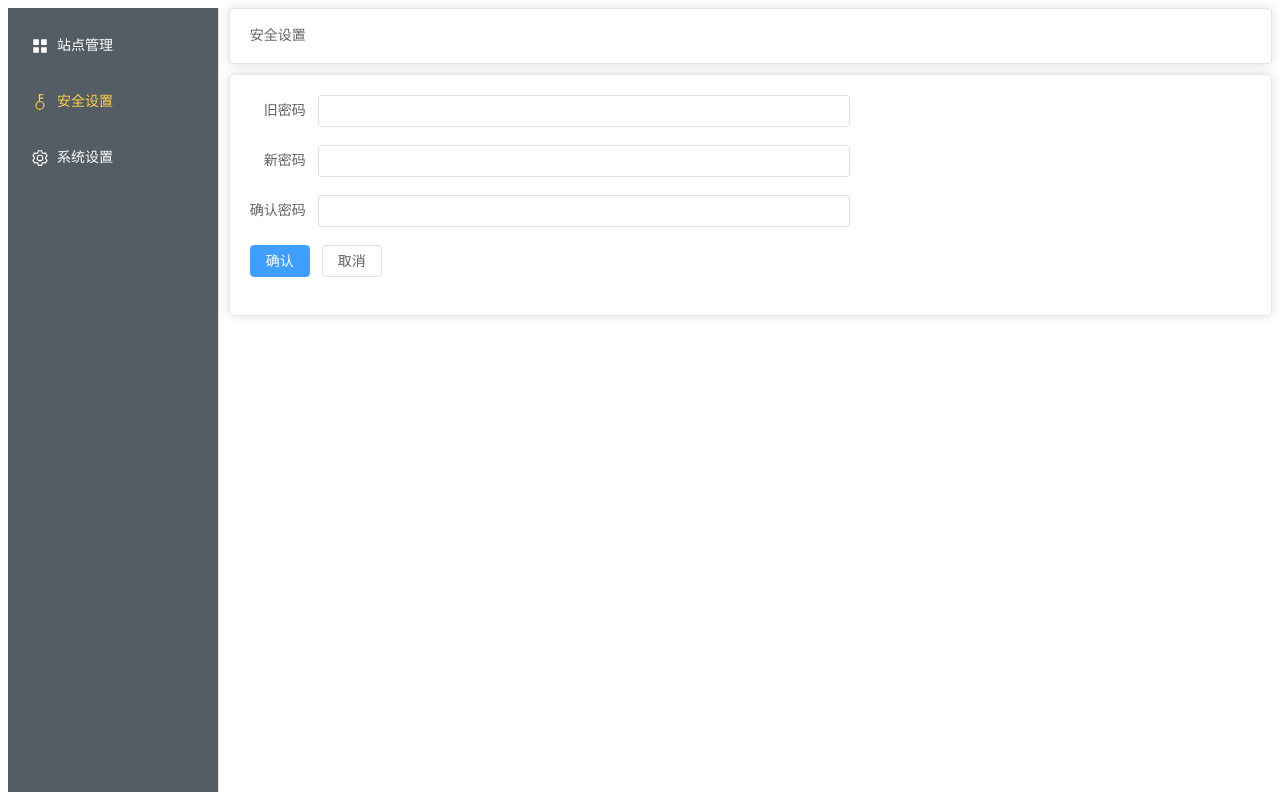
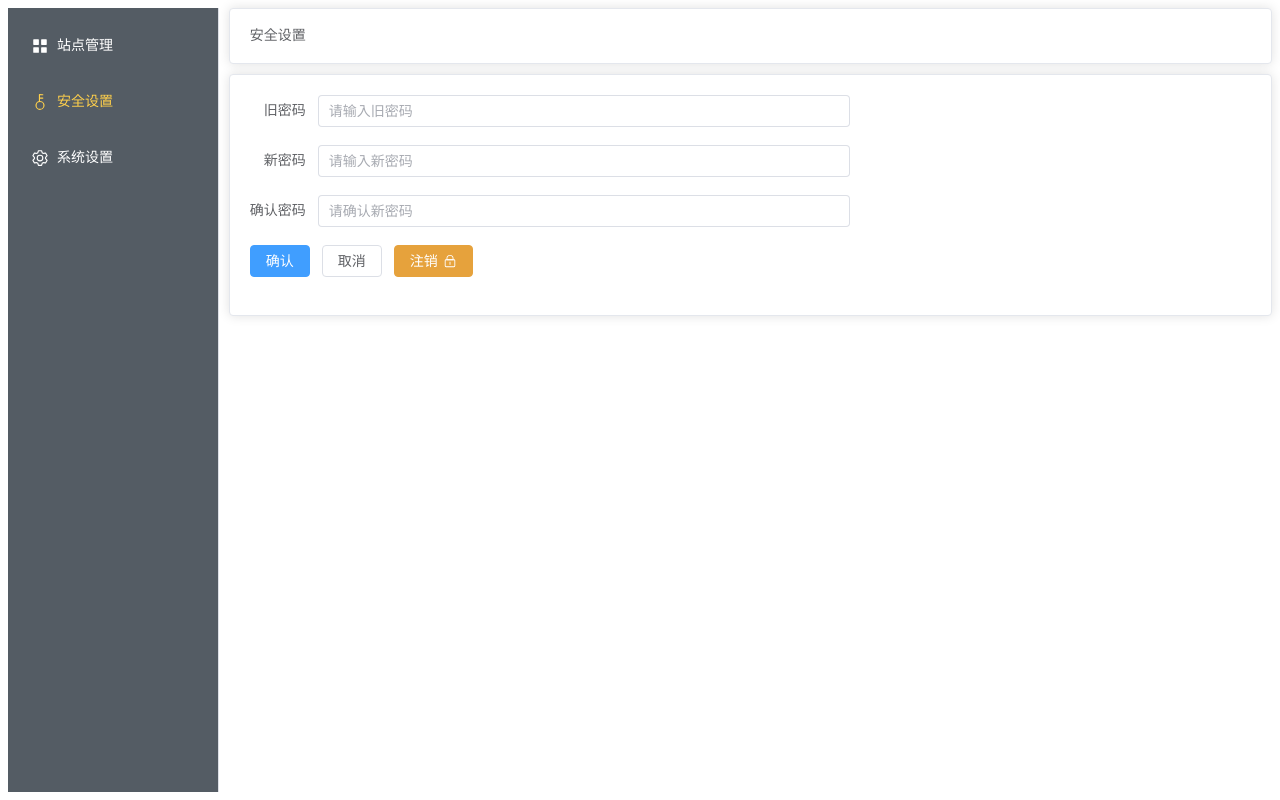
Before and after one commit to bugbycode/agent_ui, a Vue app: page / in a window 1280 px wide. Both pictures are taken after a click on the item "安全设置". Built offline with nearby package versions, Linux system fonts and the light colour scheme; no server answers; the HTML template or start-up script is replaced by a standard one.

Commit message:
修复已知BUG

```diff
--- a/src/components/Main.vue
+++ b/src/components/Main.vue
@@ -51,8 +51,8 @@
                         width="150"
                         label="访问结果">
                             <template #default="scope">
-                                <el-tag type="success" v-if="scope.row.result == 1" effect="dark"> 成功 </el-tag>
-                                <el-tag type="danger" v-if="scope.row.result == 0" effect="dark"> 失败 </el-tag>
+                                <el-tag type="success" v-if="scope.row.result == 1" effect="dark" size="small"> 成功 </el-tag>
+                                <el-tag type="danger" v-if="scope.row.result == 0" effect="dark" size="small"> 失败 </el-tag>
                             </template>
                         </el-table-column>
                         <el-table-column
@@ -64,7 +64,8 @@
                                     active-color="#13ce66"
                                     inactive-color="#d8ddda"
                                     :active-value="1"
-                                    :inactive-value="0">
+                                    :inactive-value="0"
+                                     size="small">
                                 </el-switch>
                             </template>
                         </el-table-column>
--- a/src/components/Menu.vue
+++ b/src/components/Menu.vue
@@ -4,26 +4,34 @@
         background-color="#545c64"
         class="el-menu-vertical-demo"
         text-color="#fff"
+        :router="true"
+        :default-active="activePath"
       >
 
-        <el-menu-item index="1" @click="open('/main')">
+        <el-menu-item index="/">
             <el-icon><Menu /></el-icon>
             <span>站点管理</span>
         </el-menu-item>
-        <el-menu-item index="2" @click="open('/security')">
+        <el-menu-item index="/security">
             <el-icon><Key /></el-icon>
             <span>安全设置</span>
         </el-menu-item>
-        <el-menu-item index="3" @click="open('/setting')">
+        <el-menu-item index="/setting">
             <el-icon><setting /></el-icon>
             <span>系统设置</span>
         </el-menu-item>
     </el-menu>
 </template>
 <script setup lang="ts">
+    import {ref, onMounted ,reactive} from 'vue'
     import { useRoute, useRouter } from 'vue-router'
     const router = useRouter()
-    const open = (key) => {
-      router.push(key);
-    }
+    const route = useRoute()
+
+    const activePath = ref('/');
+
+    onMounted(()=>{
+        activePath.value = route.path;
+    })
+
 </script>
--- a/src/components/Security.vue
+++ b/src/components/Security.vue
@@ -10,17 +10,20 @@
         <el-card class="box-card pageCard">
             <el-form :model="form" label-width="auto" style="max-width: 600px">
                 <el-form-item label="旧密码">
-                    <el-input v-model="form.oldPassword" type="password" show-password clearable />
+                    <el-input v-model="form.oldPassword" type="password" show-password clearable placeholder="请输入旧密码"/>
                 </el-form-item>
                 <el-form-item label="新密码">
-                    <el-input v-model="form.newPassword" type="password" show-password clearable />
+                    <el-input v-model="form.newPassword" type="password" show-password clearable placeholder="请输入新密码"/>
                 </el-form-item>
                 <el-form-item label="确认密码">
-                    <el-input v-model="form.confirmPassword" type="password" show-password clearable />
+                    <el-input v-model="form.confirmPassword" type="password" show-password clearable placeholder="请确认新密码"/>
                 </el-form-item>
                 <el-form-item>
                     <el-button type="primary" @click="onSubmit">确认</el-button>
                     <el-button @click="cancel">取消</el-button>
+                    <el-button type="warning" @click="logout">
+                        注销<el-icon class="el-icon--right"><Lock /></el-icon>
+                    </el-button>
                 </el-form-item>
             </el-form>
         </el-card>
@@ -62,4 +65,13 @@
         form.newPassword = '';
         form.confirmPassword = '';
     }
+
+    const logout = () => {
+        ElMessageBox.confirm('确定注销登录状态吗？', '温馨提示')
+        .then(() => {
+            location.href='/logout'
+        }).catch(() => {
+
+        })
+    }
 </script>
--- a/src/components/Setting.vue
+++ b/src/components/Setting.vue
@@ -138,6 +138,7 @@
                 formData.append('file', file)
             }
 
+            ElMessageBox.confirm('该操作将重启代理服务，请选择是否执行？', '温馨提示').then(() => {
                 axios.post('/api/setting/update', formData).then(function(result){
                     if(result.code == 1){
                         ElMessage.error({message: result.message});
@@ -147,6 +148,11 @@
                 }).catch(function(e){
                     console.error(e);
                 })
+            }).catch(() => {
+
+            })
+
+
         } else {
             ElMessage.error({message: message});
         }
```
Lines whose indentation alone changed are shown as unchanged.
